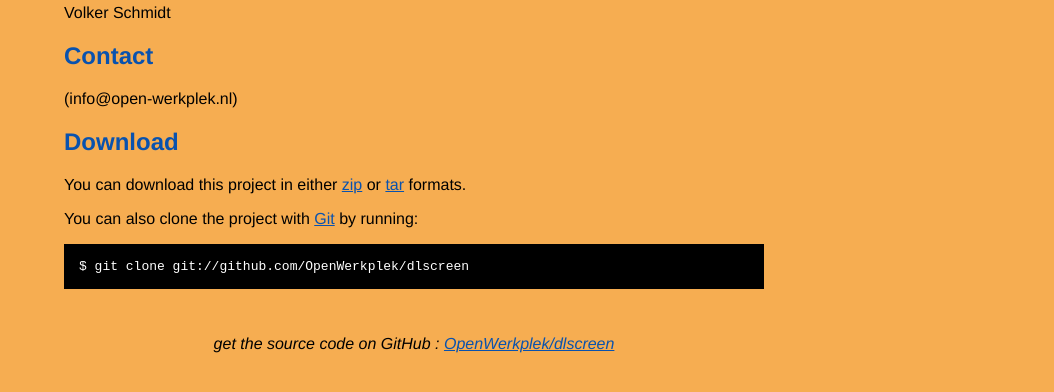
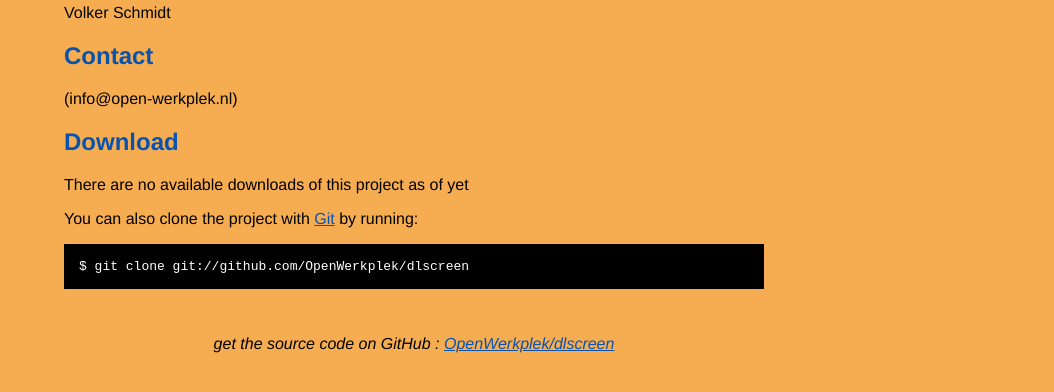
Before and after one commit to VolkerJSchmidt/dlscreen, a plain HTML site: page index.html in a window 1280 px wide. Shown: the part 322-714 px from the top of the page, without its empty margins (226-1280 px from the left). Drawn offline with Linux system fonts and the light colour scheme.

Commit message:
Edited index.html via GitHub

```diff
--- a/index.html
+++ b/index.html
@@ -34,14 +34,14 @@
   <a href="http://github.com/OpenWerkplek/dlscreen"><img style="position: absolute; top: 0; right: 0; border: 0;" src="http://s3.amazonaws.com/github/ribbons/forkme_right_darkblue_121621.png" alt="Fork me on GitHub" /></a>
 
   <div id="container">
-
+<!--
     <div class="download">
       <a href="http://github.com/OpenWerkplek/dlscreen/zipball/master">
         <img border="0" width="90" src="http://github.com/images/modules/download/zip.png"></a>
       <a href="http://github.com/OpenWerkplek/dlscreen/tarball/master">
         <img border="0" width="90" src="http://github.com/images/modules/download/tar.png"></a>
     </div>
-
+-->
     <h1><a href="http://github.com/OpenWerkplek/dlscreen">dlscreen</a>
       <span class="small">by <a href="http://github.com/OpenWerkplek">OpenWerkplek</a></span></h1>
 
@@ -65,9 +65,9 @@
 
     <h2>Download</h2>
     <p>
-      You can download this project in either
-      <a href="http://github.com/OpenWerkplek/dlscreen/zipball/master">zip</a> or
-      <a href="http://github.com/OpenWerkplek/dlscreen/tarball/master">tar</a> formats.
+      There are no available downloads of this project as of yet
+<!--      <a href="http://github.com/OpenWerkplek/dlscreen/zipball/master">zip</a> or
+      <a href="http://github.com/OpenWerkplek/dlscreen/tarball/master">tar</a> formats. -->
     </p>
     <p>You can also clone the project with <a href="http://git-scm.com">Git</a>
       by running:
```
